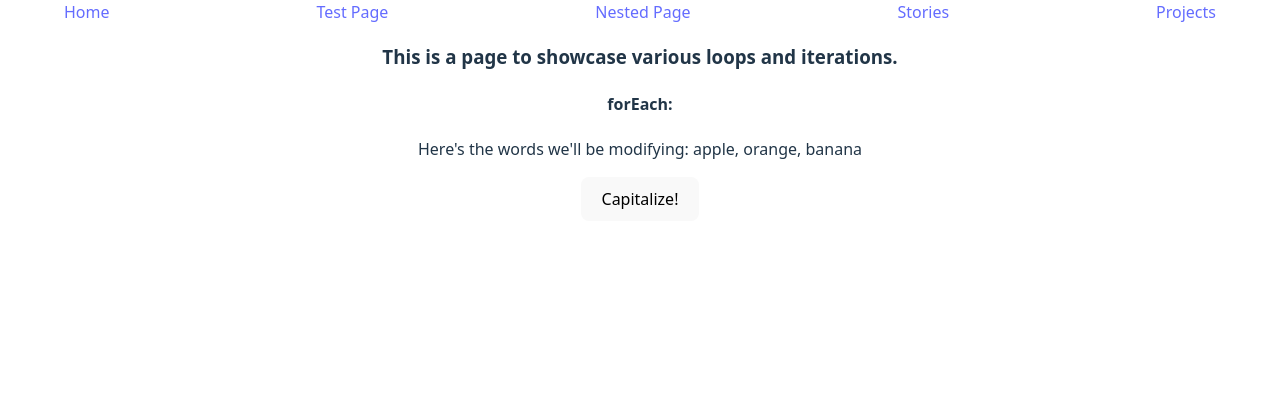
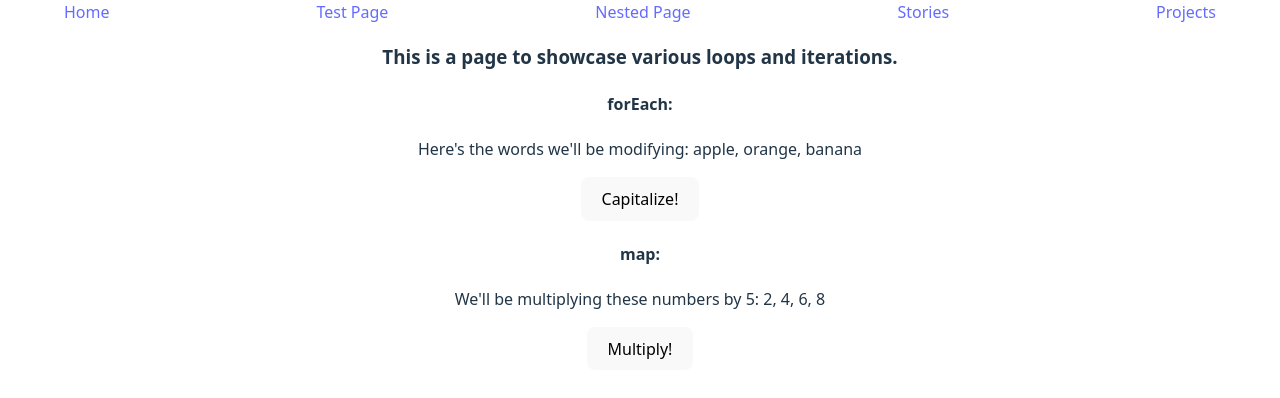
Before and after one commit to Raymanreed/Workspace, a React (Vite) app in the folder Portfolio/resume-website/: page /projects/loops in a window 1280 px wide. Shown: the top 398 px of the page. Built offline with nearby package versions, Linux system fonts and the light colour scheme.

Commit message:
adding map example

```diff
--- a/Portfolio/resume-website/src/pages/projects/loopingDemoPage.tsx
+++ b/Portfolio/resume-website/src/pages/projects/loopingDemoPage.tsx
@@ -2,6 +2,7 @@ import { useState } from "react";
 
 function LoopDemoPage() {
     const [forEachDemoOutput, setForEachDemoOutput] = useState<string>()
+    const [mapDemoOutput, setMapDemoOutput] = useState<string>()
     const forEachDemoData = ["apple", "orange", "banana"];
     const forEachDemo = (demoData: Array<string>) => {
         const demoArray: string[] = [];
@@ -9,6 +10,11 @@ function LoopDemoPage() {
             demoArray.push(element.toUpperCase())
         })
         setForEachDemoOutput(demoArray.join(", "))
+        return;
+    };
+    const mapDemo = (mapDemoData: Array<number>) => {
+        const multipliedData = mapDemoData.map((x) => x * 5)
+        setMapDemoOutput(JSON.stringify(multipliedData, null, ' '))
         return;
     };
 
@@ -25,6 +31,14 @@ function LoopDemoPage() {
                 <button onClick={() => forEachDemo(forEachDemoData)}>Capitalize!</button>
                 <p>{forEachDemoOutput}</p>
             </div>
+            <div>
+                <h4>
+                    map:
+                </h4>
+                <p>We'll be multiplying these numbers by 5: 2, 4, 6, 8</p>
+                <button onClick={() => mapDemo([2, 4, 6, 8])}>Multiply!</button>
+                <p>{mapDemoOutput}</p>
+            </div>
         </div>
     )
 };
```
